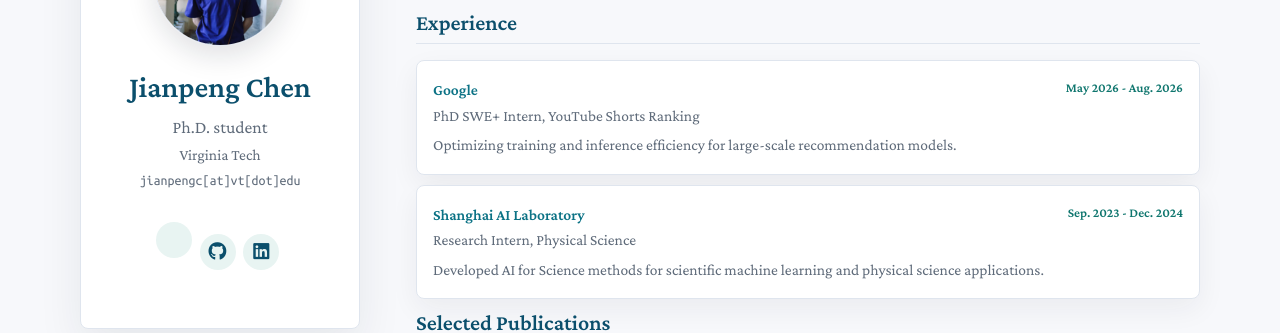
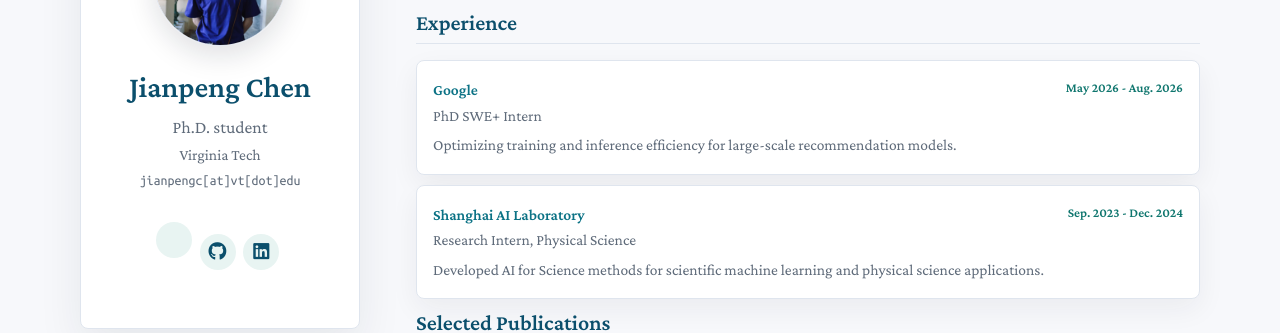
Before and after one commit to cjpcool/cjpcool.github.io, a Jekyll site: the page built from index.md, in a window 1280 px wide and 900 px high, scrolled down 861 px. Shown: the part 153-486 px from the top of the window. Built offline with Jekyll 4.4.1, drawn with Linux system fonts in a browser that asks for light colours; a style sheet for code colours, icons or effects is not loaded; our own code applies the rules of GitHub Pages for plain Markdown files.

Commit message:
Update index.md

```diff
--- a/index.md
+++ b/index.md
@@ -49,7 +49,7 @@ I build learning systems that connect graph and multimodal representation learni
   <div class="experience-item">
     <div>
       <strong><a href="https://www.google.com/">Google</a></strong>
-      <p>PhD SWE+ Intern, YouTube Shorts Ranking</p>
+      <p>PhD SWE+ Intern</p>
     </div>
     <time>May 2026 - Aug. 2026</time>
     <p>Optimizing training and inference efficiency for large-scale recommendation models.</p>
```
